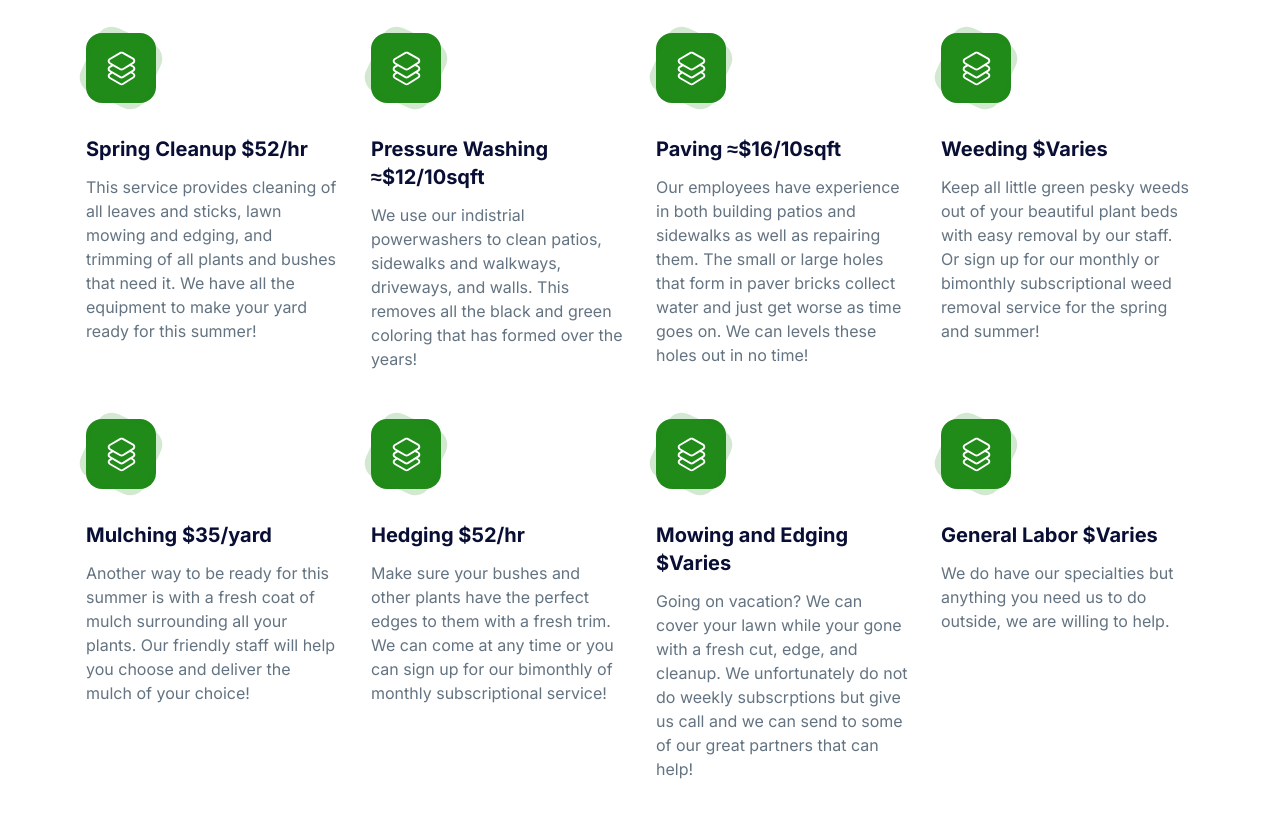
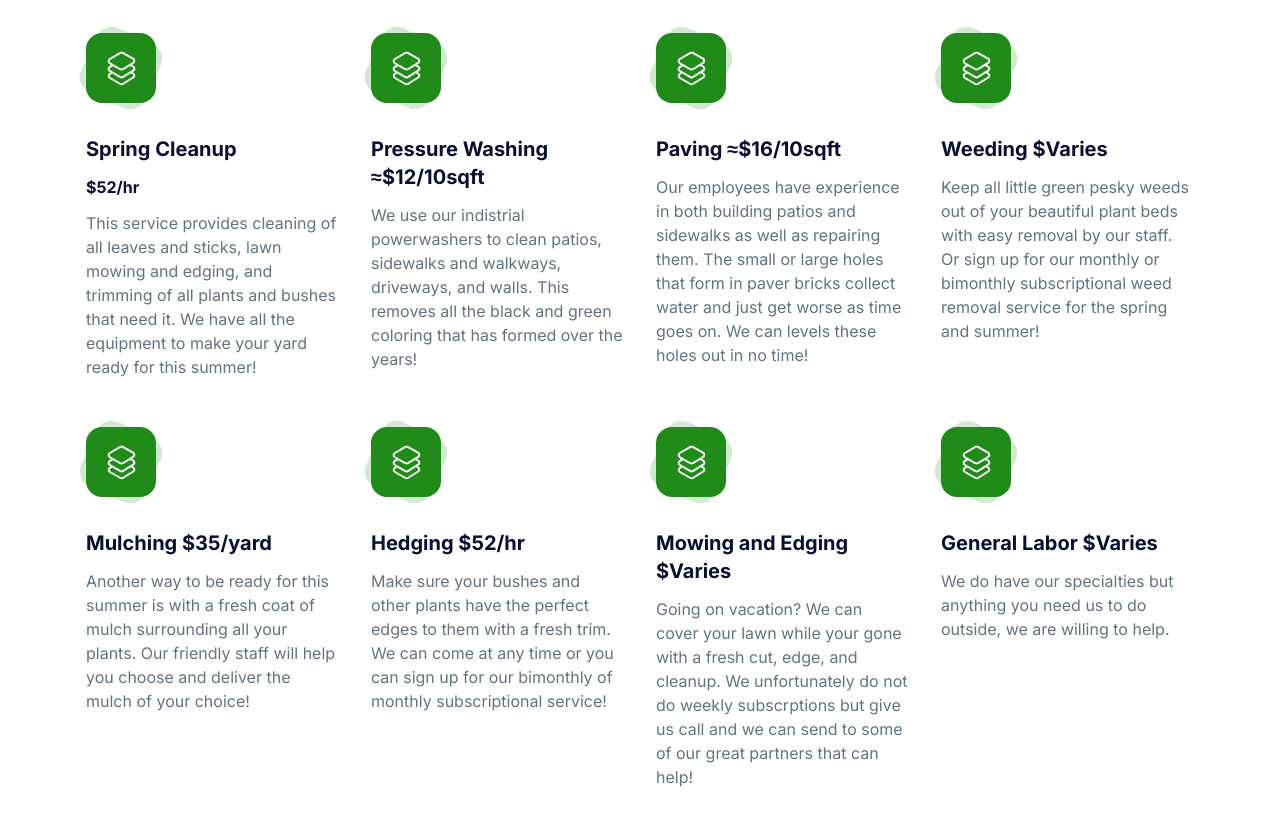
Before and after one commit to Jack-Saylor/SayNelloOutdoors.com, a plain HTML site: page index.html in a window 1280 px wide. Shown: the part 1300-2140 px from the top of the page. Drawn offline with nearby package versions, Linux system fonts and the light colour scheme.

Commit message:
Update index.html

```diff
--- a/index.html
+++ b/index.html
@@ -448,7 +448,10 @@
                 </div>
               </div>
               <h4 class="font-bold text-xl text-dark mb-3">
-                Spring Cleanup $52/hr
+                Spring Cleanup
+              </h4>
+              <h4 class="font-bold text-dark mb-3">
+                $52/hr
               </h4>
               <p class="text-body-color mb-8 lg:mb-11">
                 This service provides cleaning of all leaves and sticks, lawn mowing and edging, and trimming of all plants and bushes that need it. We have all the equipment to make your
```
